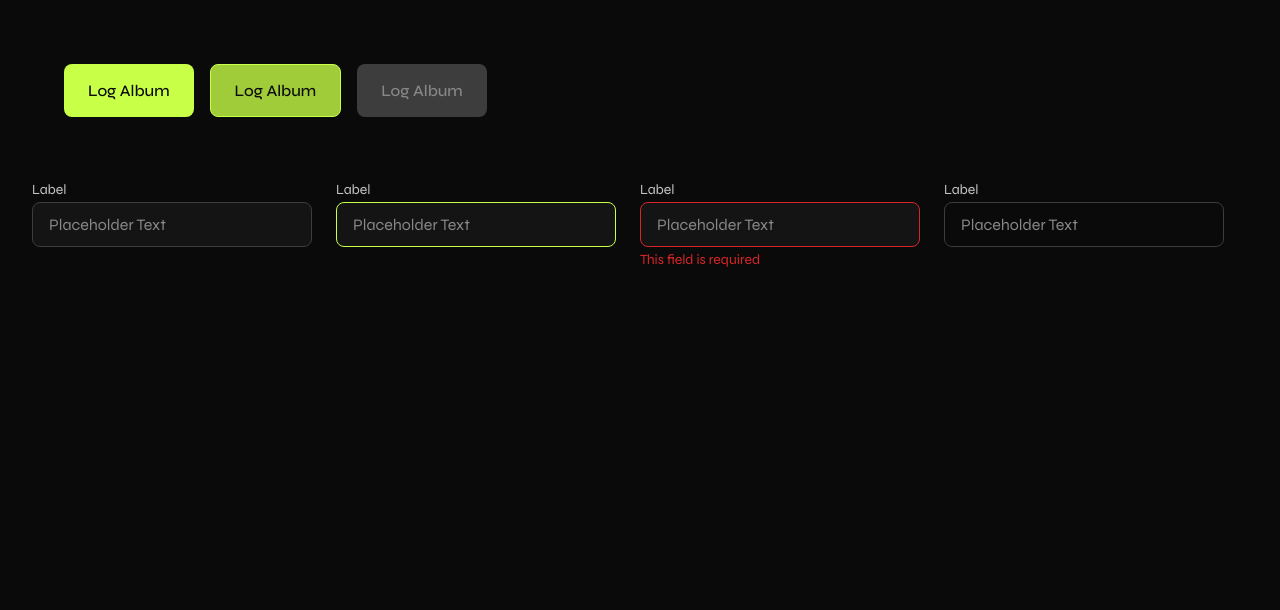
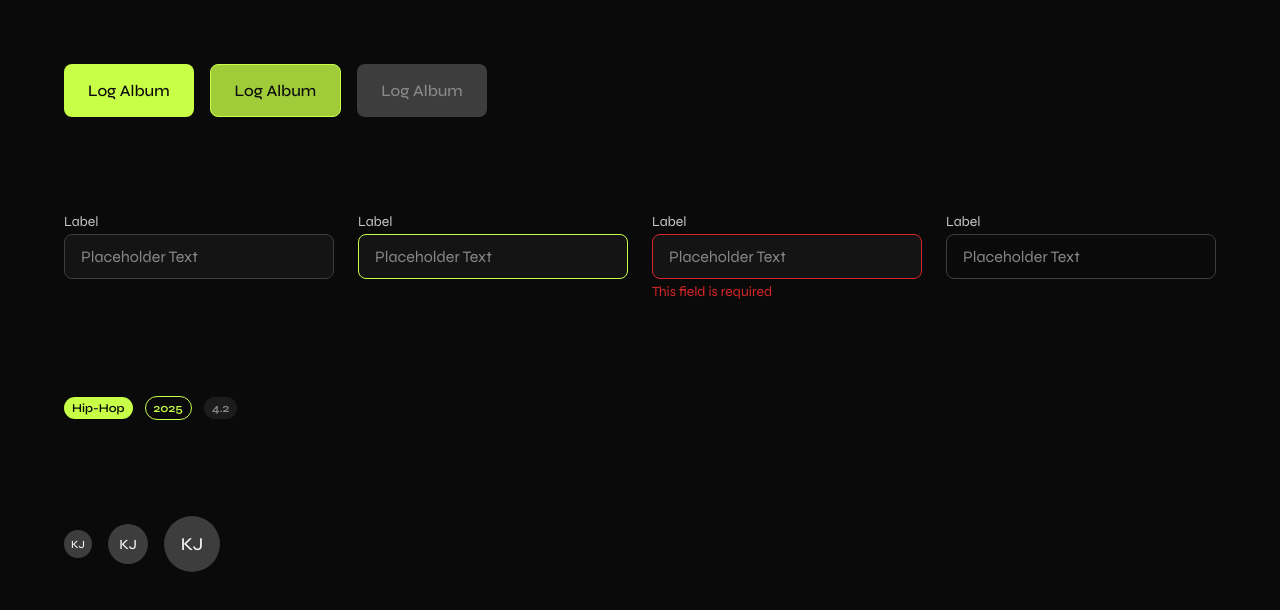
Before and after one commit to kode-khaja/juked-design-system, a React (Vite) app: page / in a window 1280 px wide. Shown: the top 610 px of the page. Built offline with nearby package versions, Linux system fonts and the light colour scheme.

Commit message:
add Badge and Avatar components

```diff
--- a/src/App.tsx
+++ b/src/App.tsx
@@ -1,7 +1,11 @@
-import { Button } from './Components/Button'
+import  Button from './Components/Button'
 import Input from './Components/Input'
+import Badge from './Components/Badge'
+import Avatar from './Components/Avatar'
 import './Components/Button.css'
 import './Components/Input.css'
+import './Components/Badge.css'
+import './Components/Avatar.css'
 
 function App() {
   return (
@@ -13,14 +17,26 @@ function App() {
       <Button label='Log Album' variant='disabled' />
     </div>
 
-    <div style={{gap:'24px', display: 'flex'}}>
+    <div style={{padding:'32px', gap:'24px', display: 'flex'}}>
       <Input label='Label' state='default'/>
       <Input label='Label' state='focused'/>
       <Input label='Label' state='error'/>
       <Input label='Label' state='disabled' />
+    </div>
+
+    <div style={{padding:'32px', gap:'12px', display:'flex', alignItems:'center'}}>
+      <Badge label='Hip-Hop' variant='default' />
+      <Badge label='2025' variant='outline' />
+      <Badge label='4.2' variant='muted' />
+    </div>
+
+    <div style={{padding:'32px', display: 'flex', gap:'16px', alignItems:'center'}}>
+      <Avatar initials='KJ' size='sm' />
+      <Avatar initials='KJ' size='md' />
+      <Avatar initials='KJ' size='lg' />
+    </div>
 
 
-    </div>
 
     </div>
 
--- /dev/null
+++ b/src/Components/Avatar.css
@@ -0,0 +1,28 @@
+.avatar {
+  background-color: var(--color-border);
+  color: var(--color-text-primary);
+  font-family: var(--font-family);
+  font-weight: 500;
+  border-radius: var(--radius-full);
+  display: flex;
+  align-items: center;
+  justify-content: center;
+}
+
+.avatar--sm {
+  width: 28px;
+  height: 28px;
+  font-size: 11px;
+}
+
+.avatar--md {
+  width: 40px;
+  height: 40px;
+  font-size: 14px;
+}
+
+.avatar--lg {
+  width: 56px;
+  height: 56px;
+  font-size: 18px;
+}
--- /dev/null
+++ b/src/Components/Avatar.tsx
@@ -0,0 +1,12 @@
+interface AvatarProps{
+    initials?: string,
+    size?: 'sm' | 'md' | 'lg'
+}
+
+export default function Avatar({initials, size = 'sm'}: AvatarProps) {
+    return (
+        <div className={`avatar avatar--${size}`}>
+            { initials }
+        </div>
+    )
+}
--- /dev/null
+++ b/src/Components/Badge.css
@@ -0,0 +1,26 @@
+.badge {
+  font-family: var(--font-family);
+  font-size: var(--font-size-label);
+  font-weight: 600;
+  padding: var(--space-1) var(--space-2);
+  border-radius: var(--radius-full);
+  display: inline-flex;
+  align-items: center;
+}
+
+.badge--default {
+  background-color: var(--color-accent-primary);
+  color: var(--color-text-button);
+}
+
+
+.badge--outline {
+  background-color: transparent;
+  border: 0.5px solid var(--color-accent-primary);
+  color: var(--color-accent-primary);
+}
+
+.badge--muted {
+  background-color: var(--color-surface-raised);
+  color: var(--color-text-disabled);
+}
--- /dev/null
+++ b/src/Components/Badge.tsx
@@ -0,0 +1,12 @@
+interface BadgeProps {
+    label: string,
+    variant: 'default' | 'outline' | 'muted',
+}
+
+export default function Badge({label, variant = 'default'}: BadgeProps) {
+    return (
+        <span className={`badge badge--${variant}`}>
+          { label }
+        </span>
+    )
+}
--- a/src/Components/Button.tsx
+++ b/src/Components/Button.tsx
@@ -4,7 +4,7 @@ interface ButtonProps {
     onClick?: () => void
 }
 
-export function Button( { label, variant = 'primary', onClick } : ButtonProps ) {
+export default function Button( { label, variant = 'primary', onClick } : ButtonProps ) {
        return (
         <>
         <button className={`btn btn--${variant}`}
--- a/src/Components/Input.tsx
+++ b/src/Components/Input.tsx
@@ -1,7 +1,7 @@
 interface InputProps {
     label: string,
     placeholder?: string,
-    state?: 'default' | 'focused' | 'error' | 'disabled',
+    state: 'default' | 'focused' | 'error' | 'disabled',
     errorMessage?: string
 }
 
```
